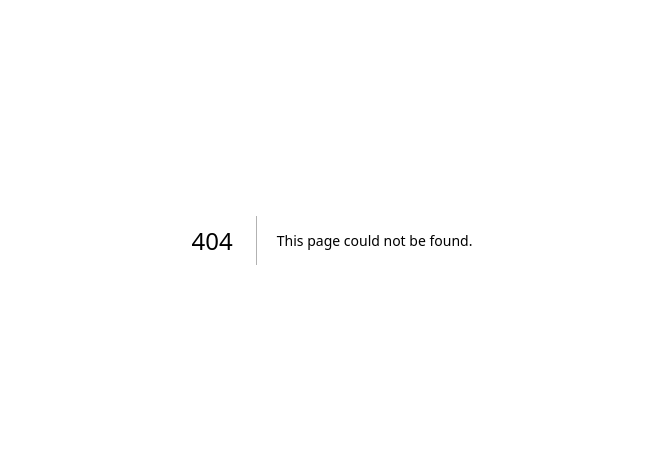
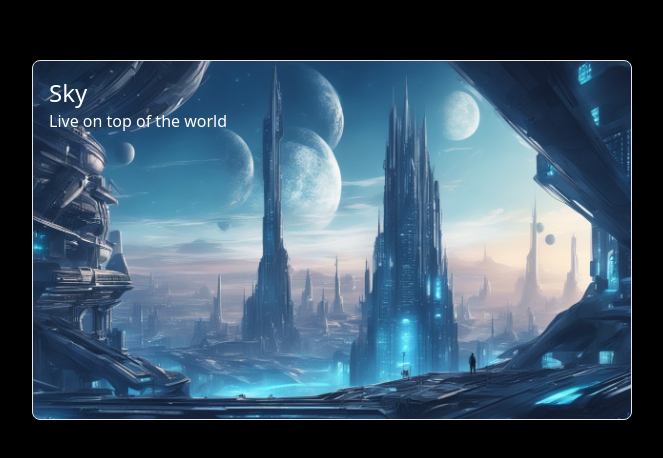
Before and after one commit to GoingGeniusGroup/R3F-NextJS-Starter-Package, a Next.js app: page /projects in a window 1280 px wide. Before the commit this address had no page. Shown: the part 160-618 px from the top of the page, without its empty margins (308-971 px from the left). Built offline with nearby package versions, Linux system fonts and the light colour scheme.

Commit message:
flip-card

```diff
--- a/app/global.css
+++ b/app/global.css
@@ -16,4 +16,32 @@
     padding: 0;
     overflow: hidden;
   }
+  .flip-card {
+  perspective: 1000px;
 }
+
+.flip-card-inner {
+  transition: transform 0.6s;
+  transform-style: preserve-3d;
+}
+
+.flip-card-front,
+
+.flip-card-back {
+  position: absolute;
+  backface-visibility: hidden;
+}
+
+.flip-card-back {
+  transform: rotateY(180deg);
+}
+
+@keyframes rotateGradient {
+  0% {
+    background-position: 0% 0%;
+  }
+  100% {
+    background-position: 100% 100%;
+  }
+}
+}
--- /dev/null
+++ b/app/projects/page.jsx
@@ -0,0 +1,12 @@
+
+import CardFlip from "@/components/card/flipCard";
+
+export default function Home() {
+  return (
+    <main className="size-full">
+      <div className="flex flex-col gap-20">
+        <CardFlip />
+      </div>
+    </main>
+  );
+}
--- /dev/null
+++ b/src/components/card/flipCard.tsx
@@ -0,0 +1,49 @@
+'use client'
+import { motion } from "framer-motion";
+import { useState } from "react";
+
+const CardFlip = () => {
+  const [isFlipped, setIsFlipped] = useState(false);
+  const [isAnimating, setIsAnimating] = useState(false);
+
+  function handleFlip() {
+    if (!isAnimating) {
+      setIsFlipped(!isFlipped);
+      setIsAnimating(true);
+    }
+  }
+  return (
+    <div className="flex h-[800px] cursor-pointer items-center justify-center bg-black">
+      <div
+        className="flip-card h-[360px] w-[600px] rounded-md"
+        onClick={handleFlip}
+      >
+        <motion.div
+          className="flip-card-inner size-[100%]"
+          initial={false}
+          animate={{ rotateY: isFlipped ? 180 : 360 }}
+          transition={{ duration: 0.6, animationDirection: "normal" }}
+          onAnimationComplete={() => setIsAnimating(false)}
+        >
+          <div
+            className="flip-card-front size-[100%] rounded-lg border-[1px] bg-cover p-4 text-white"
+            style={{ backgroundImage: `url(/card/SpaceCity.jpg)` }}
+          >
+            <h1 className="text-2xl">Sky</h1>
+            <p>Live on top of the world</p>
+          </div>
+
+          <div
+            className="flip-card-back size-[100%] rounded-lg border-[1px] bg-cover p-4 text-white"
+            style={{ backgroundImage: `url(/card/SpaceCity1.jpg)` }}
+          >
+            <h1 className="text-2xl">Earth</h1>
+            <p>Or in the maze of the city</p>
+          </div>
+        </motion.div>
+      </div>
+    </div>
+  );
+};
+
+export default CardFlip;
```
Also changed, not shown: public/card/SpaceCity.jpg (added), public/card/SpaceCity1.jpg (added).
